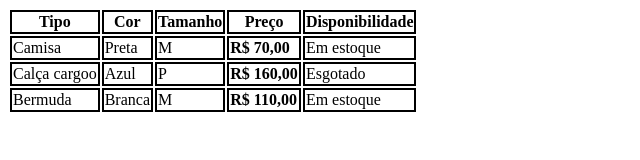
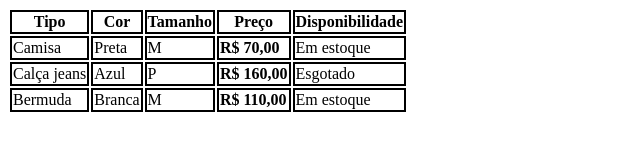
Before and after one commit to wellingtonmartinsb/aula-tabela, a plain HTML site: page index.html in a window 1280 px wide. Shown: the whole page, without its empty margins (0-640 px from the left). Drawn offline with Linux system fonts and the light colour scheme.

Commit message:
Modificado cãlça cargoo para calça jeans

```diff
--- a/index.html
+++ b/index.html
@@ -27,7 +27,7 @@
             <td>Em estoque</td>
         </tr>
         <tr>
-            <td>Calça cargoo</td>
+            <td>Calça jeans</td>
             <td>Azul</td>
             <td>P</td>
             <td><strong>R$ 160,00</strong></td>
```
